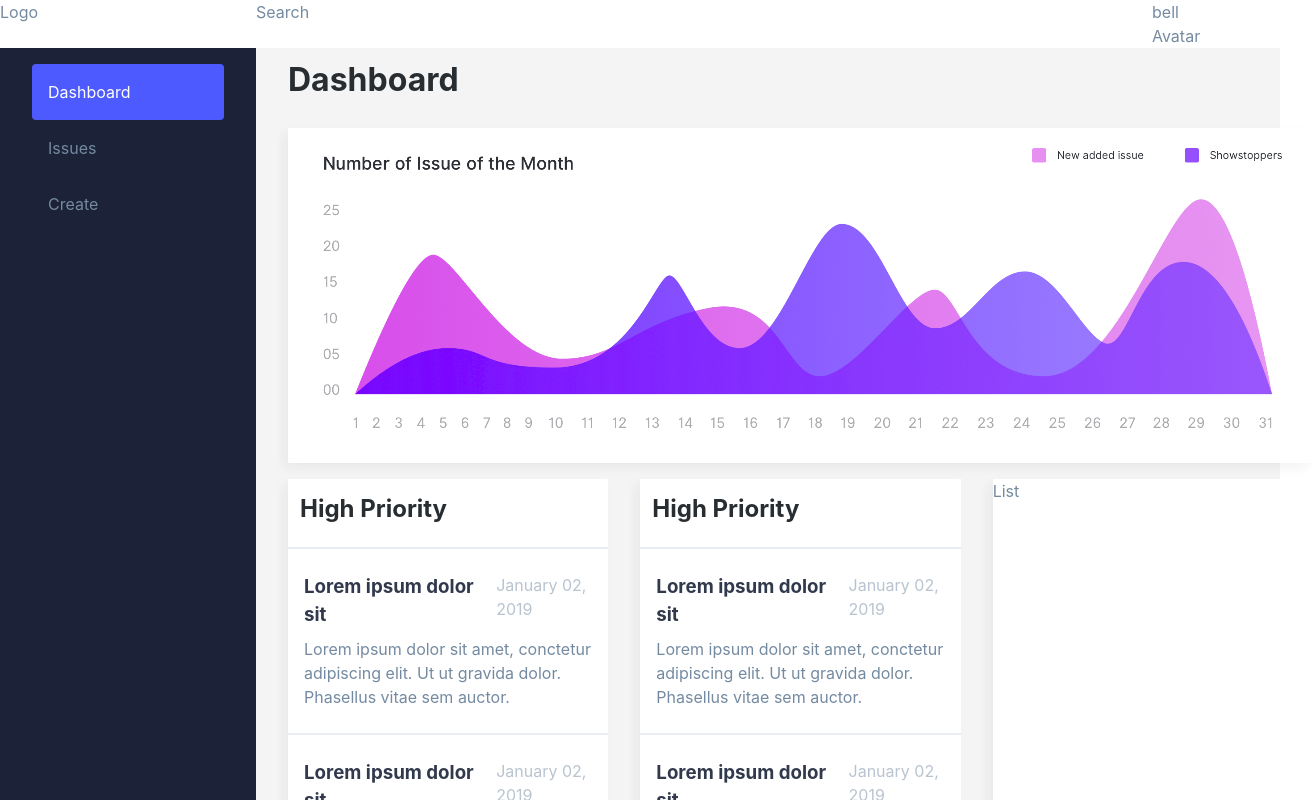
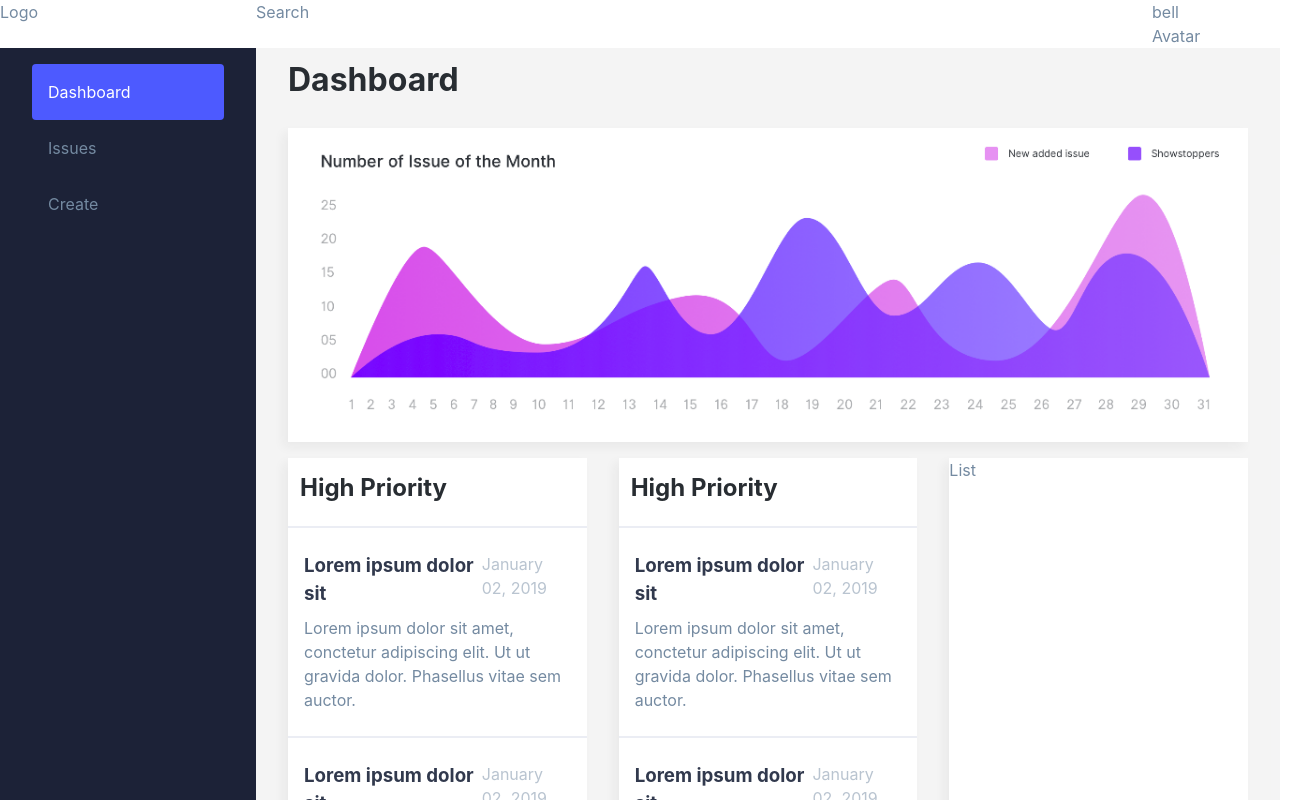
Before and after one commit to Aarvi28/Issue-Tracker, an Angular app: page /dashboard in a window 1280 px wide. Shown: the top 800 px of the page, 1313 px wide, since content can reach past the window. Built offline with nearby package versions, Linux system fonts and the light colour scheme.

Commit message:
made dashboard ui flexible

```diff
--- a/src/app/dashboard/dashboard.component.css
+++ b/src/app/dashboard/dashboard.component.css
@@ -14,3 +14,7 @@
 .dashboard-list__heading {
   padding: .5em;
 }
+
+.dashboard-container__graph {
+  width: 100%;
+}
--- a/src/app/dashboard/dashboard.component.html
+++ b/src/app/dashboard/dashboard.component.html
@@ -3,7 +3,7 @@
   <main>
     <h1>Dashboard</h1>
     <section class="paper">
-      <img src="../assets/graph.png"/>
+      <img src="../assets/graph.png" class="dashboard-container__graph"/>
     </section>
     <section class="dashboard-lists">
       <article class="paper" *ngFor="let j of [1, 2]">
```
